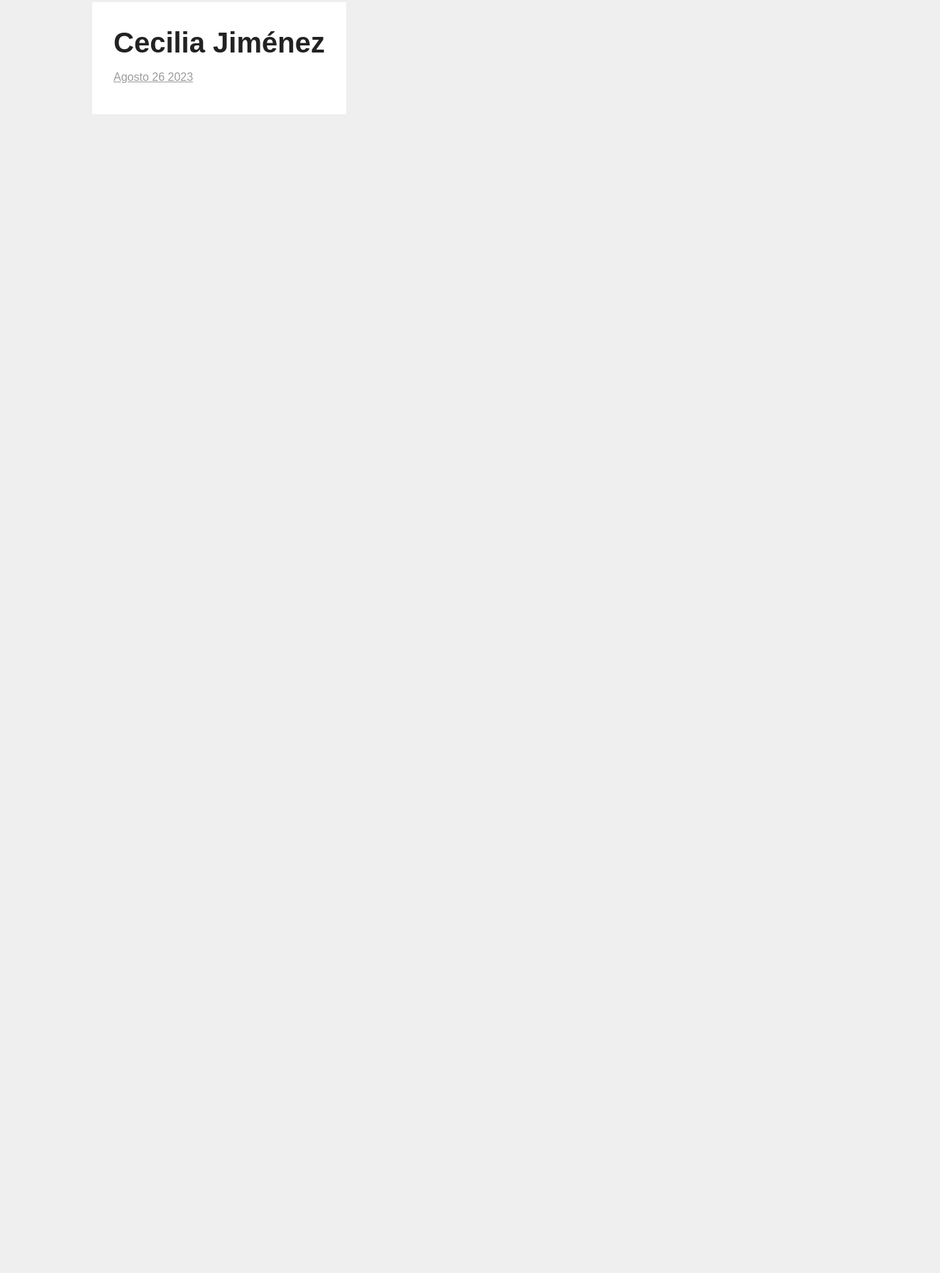
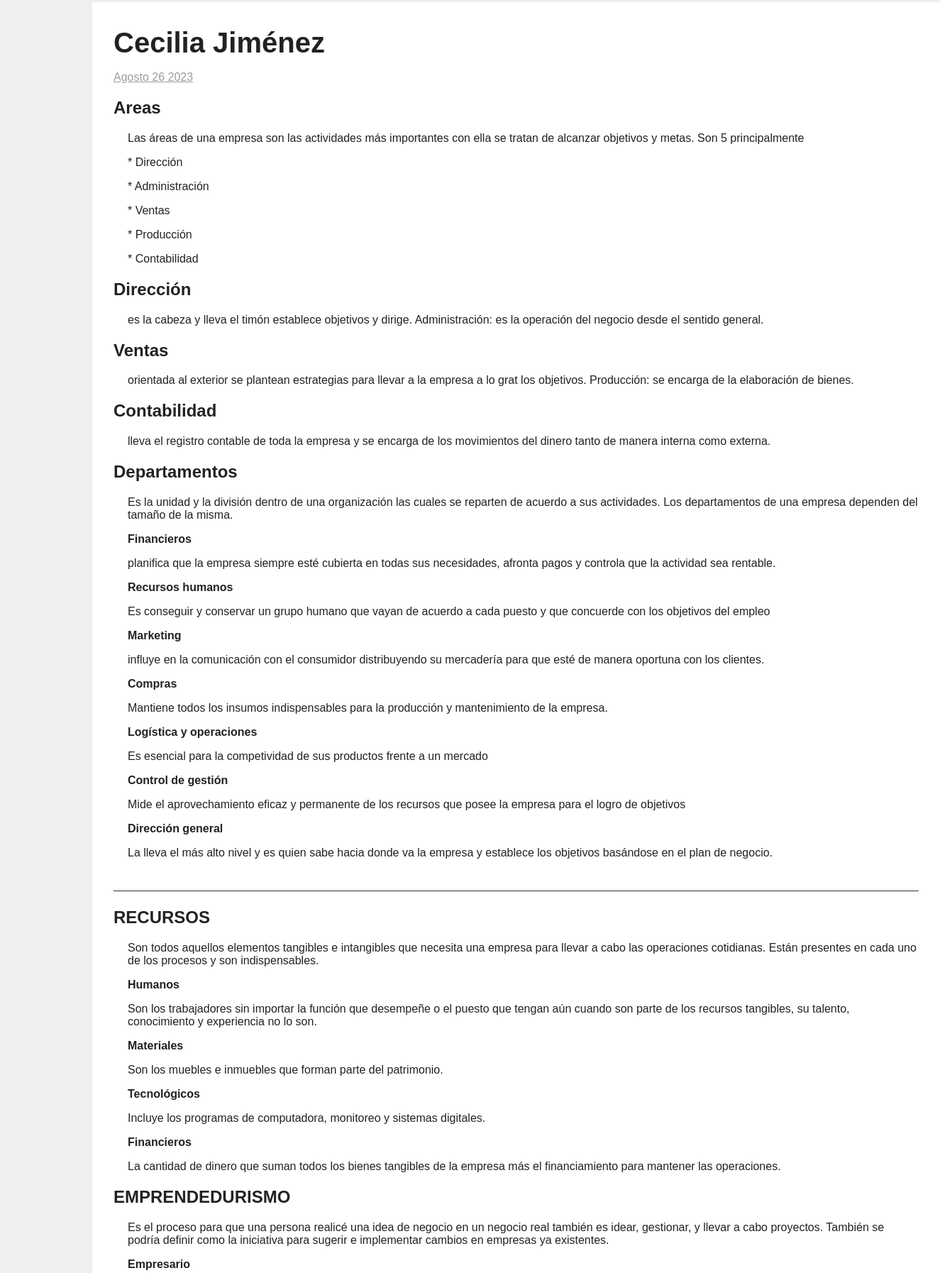
Before and after one commit to Sebastiann885/sebastiann885.github.io, a plain HTML site: page Investigacion Estudiantil/Nombres/Ceciliajimenez.html in a window 1280 px wide. Shown: the part 242-2036 px from the top of the page at 71% size, 1325 px wide, since content can reach past the window. Before the commit the page ends 800 px from the top, so only its background shows below. Drawn offline with Linux system fonts and the light colour scheme.

Commit message:
Add files via upload

```diff
--- a/Investigacion Estudiantil/Nombres/Ceciliajimenez.html
+++ b/Investigacion Estudiantil/Nombres/Ceciliajimenez.html
@@ -29,52 +29,62 @@
                 <div class="blog-post">
                     <h1 class="blog-title">Cecilia Jiménez</h1>
                     <h2 class="date">Agosto 26 2023</h2>
-                    <!--<h2>_____________________________________________________________________________________</h2>
-                    <h2>Qué es la visión de una empresa</h2>
-                    <p class="blogk-content">La visión de una empresa es una meta de plazo amplio en la que se establece
-                         la aspiración sobre los logros de una empresa y lo que se desea acerca de su estado futuro. Así
-                          la visión define la ruta a seguir, tanto para los directivos como para los empleados.
+                    <h2>Areas</h2>
+                    <p class="blogk-content">Las áreas de una empresa son las actividades más importantes con ella se tratan de alcanzar objetivos y metas. Son 5 principalmente</p>
+                    <p class="blogk-content">* Dirección</p>
+                    <p class="blogk-content">* Administración</p>
+                    <p class="blogk-content">* Ventas</p>
+                    <p class="blogk-content">* Producción</p>
+                    <p class="blogk-content">* Contabilidad</p>
+                    <h2>Dirección</h2>
+                    <p class="blogk-content">es la cabeza y lleva el timón establece objetivos y dirige.
+                        Administración: es la operación del negocio desde el sentido general.
                     </p>
-                    <p class="blogk-content">Qué es la visión de una empresa
-                        La visión de una empresa es una meta de plazo amplio en la que se establece
-                         La aspiración sobre los logros de una empresa y lo que se desea acerca de su estado futuro. Así
-                        La visión define la ruta a seguir, tanto para los directivos como para los empleados.
-                        Un Código de Ética puede considerarse como la herramienta que ayuda a los
-                        servidores públicos a comprender los principios morales y profesionales para el ejercicio digno
-                        de sus actividades, permitiéndoles desempeñan mejor su trabajo como un bien común; y aunque la
-                        ética no es coactiva (no impone castigos legales)
-                   </p>
-                   <h2>¿Qué es un código de ética?</h2>
-                   <p class="blogk-content">Se trata de un documento que describe el compromiso de la organización por
-                     mantener un comportamiento profesional, saludable y humano; promueve la creación de un ambiente
-                    laboral adecuado e incentiva la construcción de un impacto positivo en las comunidades vinculadas.
-                     </p>
-                    <h2>Tres tipos de códigos de ética, entre ellos son:</h2>
-                    <p class="blogk-content">
-                        - Códigos éticos económicos.
+                    <h2>Ventas</h2>
+                    <p class="blogk-content">orientada al exterior se plantean estrategias para llevar a la empresa a lo grat los objetivos.
+                        Producción: se encarga de la elaboración de bienes.
                     </p>
-                    <p class="blogk-content">
-                        - Códigos éticos profesionales.
+                    <h2>Contabilidad</h2>
+                    <p class="blogk-content">lleva el registro contable de toda la empresa y se encarga de los movimientos del dinero tanto de manera interna como externa.
                     </p>
-                    <p class="blogk-content">
-                        - Códigos éticos empresariales
-                    </p>
+                    <h2>Departamentos</h2>
+                    <p class="blogk-content">Es la unidad y la división dentro de una organización las cuales se reparten de acuerdo a sus actividades. Los departamentos de una empresa dependen del tamaño de la misma. </p>
+                    <h2 class="blogk-content">Financieros</h2>
+                    <p class="blogk-content">planifica que la empresa siempre esté cubierta en todas sus necesidades, afronta pagos y controla que la actividad sea rentable.</p>
+                    <h2 class="blogk-content">Recursos humanos</h2>
+                    <p class="blogk-content">Es conseguir y conservar un grupo humano que vayan de acuerdo a cada puesto y que concuerde con los objetivos del empleo</p>
+                    <h2 class="blogk-content">Marketing</h2>
+                    <p class="blogk-content">influye en la comunicación con el consumidor distribuyendo su mercadería para que esté de manera oportuna con los clientes.</p>
+                    <h2 class="blogk-content">Compras</h2>
+                    <p class="blogk-content">Mantiene todos los insumos indispensables para la producción y mantenimiento de la empresa.</p>
+                    <h2 class="blogk-content">Logística y operaciones</h2>
+                    <p class="blogk-content">Es esencial para la competividad de sus productos frente a un mercado</p>
+                    <h2 class="blogk-content">Control de gestión</h2>
+                    <p class="blogk-content">Mide el aprovechamiento eficaz y permanente de los recursos que posee la empresa para el logro de objetivos    </p>
+                    <h2 class="blogk-content">Dirección general</h2>
+                    <p class="blogk-content">La lleva el más alto nivel y es quien sabe hacia donde va la empresa y establece los objetivos basándose en el plan de negocio.</p>
                     <h2>_____________________________________________________________________________________</h2>
-                    <h2>¿Cual es la mision de una empresa?</h2><p>Es el objetivo o la propuesta que sirve a la sociedad
-                         así como la base del plan de negocios y de las estrategias operativas. Generalmente incluye
-                          una descripción general de la organización, su función y objetivos.
-                    </p>
-                    <p>
-                        La misión describe el motivo o la razón de ser de una organización, empresa o institución.
-                         Se enfoca en los objetivos a cumplir en el presente. Debe estar definida de manera precisa
-                          y concreta para guiar al grupo de trabajo en el día a día. Por ejemplo: La misión de la
-                           compañía es mejorar la calidad de los automóviles.
-                    </p>
-                    <p>Visión: convertirse en la mejor y más grande empresa detallista del mundo, ofreciendo a tiempo
-                         los mejores productos y brindando un servicio de excelencia.
-                          Valores: respeto, diversidad, innovación, planificación de futuro, servicio al cliente, integridad y transparencia.</p>
+
+                    <h2>RECURSOS</h2>
+                    <p class="blogk-content">Son todos aquellos elementos tangibles e intangibles que necesita una empresa para llevar a cabo las operaciones cotidianas. Están presentes en cada uno de los procesos y son indispensables. </p>
+                    <h2 class="blogk-content">Humanos</h2>
+                    <p class="blogk-content">Son los trabajadores sin importar la función que desempeñe o el puesto que tengan aún cuando son parte de los recursos tangibles, su talento, conocimiento y experiencia no lo son. </p>
+                    <h2 class="blogk-content">Materiales</h2>
+                    <p class="blogk-content">Son los muebles e inmuebles que forman parte del patrimonio.</p>
+                    <h2 class="blogk-content">Tecnológicos</h2>
+                    <p class="blogk-content">Incluye los programas de computadora, monitoreo y sistemas digitales.</p>
+                    <h2 class="blogk-content">Financieros</h2>
+                    <p class="blogk-content">La cantidad de dinero que suman todos los bienes tangibles de la empresa más el financiamiento para mantener las operaciones. </p>
+
+
+                    <h2>EMPRENDEDURISMO</h2>
+                    <p class="blogk-content">Es el proceso para que una persona realicé una idea de negocio en un negocio real también es idear, gestionar, y llevar a cabo proyectos. También se podría definir como la iniciativa para sugerir e implementar cambios en empresas ya existentes.</p>
+                    <h2 class="blogk-content">Empresario</h2>
+                    <p class="blogk-content">El suele moverse en las capas altas de la gerencia y el analiza los riesgos analizando para no perjudicar al negocio y se dedica a delegar las tareas y los empleados deben cumplir con las metas.</p>
+                    <h2 class="blogk-content">Emprendedor</h2>
+                    <p class="blogk-content">Identifica las oportunidades para buscar recursos y aprovechar para adaptarse a las circunstancias y ser flexible para sacar adelante su misión.</p>
+                    <h2>_____________________________________________________________________________________</h2>
                 </div>
-            </div>
-        </div>-->
-</body>
+
+                </body>
 </html>
```
